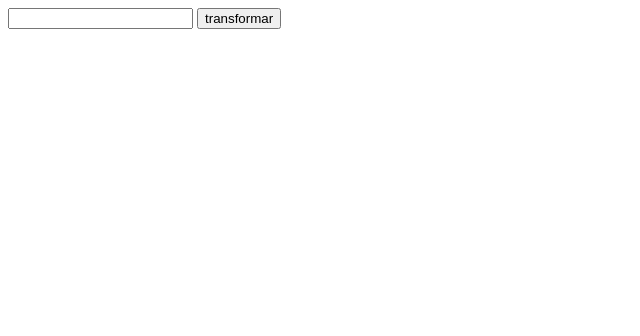
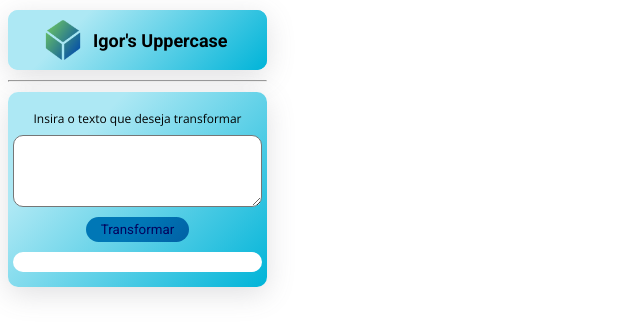
Before and after one commit to ipcm27/Extens-oGoogle, a browser extension: page index.html in a window 1280 px wide. Shown: the whole page, without its empty margins (0-640 px from the left). Drawn offline with nearby package versions, Linux system fonts and the light colour scheme.

Commit message:
adicionando estilos e funcionalidades ao projeto

```diff
--- a/index.html
+++ b/index.html
@@ -2,10 +2,32 @@
 <html lang="en">
   <head>
     <title>Caixa Alta</title>
+    <script src="script.js"></script>
+    <link rel="stylesheet" href="style.css" />
   </head>
   <body>
-    <input id="text" type="text" />
-    <button id="btn">transformar</button>
-    <div id="result"></div>
+    <header class="main-container">
+      <div class="header-container">
+        <img
+          src="/assets/igors-upper-transparent.png"
+          alt="logo"
+          class="logo"
+        />
+        <h1 class="title">Igor's Uppercase</h1>
+      </div>
+    </header>
+    <hr />
+
+    <div class="main-container padding-25">
+      <h1 class="instruction-title">Insira o texto que deseja transformar</h1>
+      <div class="container body-body">
+        <!-- <input id="input-text" type="text" /> -->
+        <textarea id="input-text" name="text" rows="4" cols="10" wrap="soft">
+        </textarea>
+        <button id="btn">Transformar</button>
+
+        <div id="result"></div>
+      </div>
+    </div>
   </body>
 </html>
--- a/script.js
+++ b/script.js
@@ -0,0 +1,10 @@
+document.addEventListener("DOMContentLoaded", function() {
+  document.querySelector("#btn").addEventListener("click", function() {
+    let text = document.querySelector("#input-text").value;
+    document.querySelector("#result").innerHTML = upper(text);
+  });
+
+  function upper(text) {
+    return text.toUpperCase();
+  }
+});
--- /dev/null
+++ b/style.css
@@ -0,0 +1,112 @@
+@import url("https://fonts.googleapis.com/css2?family=Open+Sans:wght@300;400;500;600&family=Roboto:wght@100;300;400;500;700&display=swap");
+* {
+  font-family: "Roboto", sans-serif;
+
+  box-sizing: border-box;
+}
+
+html {
+  width: 275px;
+}
+
+/* header */
+
+.header-container {
+  display: flex;
+  flex-direction: row;
+  align-items: center;
+  justify-content: flex-start;
+  background-image: linear-gradient(315deg, #00b4d8 0%, #ade8f4 74%);
+  border-radius: 10px;
+  margin: 10px 0px 10px 0px;
+  width: inherit;
+  padding: 0px 25px;
+}
+
+.logo {
+  width: 40px;
+  height: 40px;
+  margin: 10px;
+}
+
+.title {
+  font-size: 18px;
+  margin-top: 10px;
+  margin-bottom: 10px;
+}
+
+/* Body */
+
+hr {
+  margin: 0px;
+}
+
+.main-container {
+  margin: 30px;
+  background-image: linear-gradient(315deg, #00b4d8 0%, #ade8f4 74%);
+  box-shadow: rgba(100, 100, 111, 0.2) 0px 7px 29px 0px;
+  border-radius: 10px;
+  margin: 10px 0px 10px 0px;
+  width: 100%;
+}
+
+.padding-25 {
+  padding: 10px 5px 15px 5px;
+}
+
+.instruction-title {
+  font-family: "Open Sans", sans-serif;
+  text-align: center;
+  font-size: 12px;
+  font-weight: 300;
+  width: 100%;
+}
+
+/* Body body */
+.body-body {
+  display: flex;
+  flex-direction: column;
+  align-items: center;
+  justify-content: center;
+}
+
+#input-text {
+  border-radius: 10px;
+  border-width: 1px;
+  padding: 5px 15px;
+  width: 100%;
+  word-wrap: break-word;
+}
+
+#btn {
+  margin: 10px;
+  display: flex;
+  align-items: center;
+  justify-content: center;
+  padding: 5px 15px;
+  border-radius: 10px;
+  outline: none;
+  border-radius: 50px;
+  cursor: pointer;
+  border: none;
+  color: #03045e;
+
+  background-image: linear-gradient(315deg, #023e8a 0%, #0077b6 74%);
+  background-size: 200% 100%;
+  background-position: left;
+  background-repeat: no-repeat;
+  transition: 500ms;
+}
+
+#btn:hover {
+  background-color: #0096c7;
+  color: white;
+}
+
+#result {
+  padding: 10px 30px;
+  background-color: white;
+  border-radius: 10px;
+  word-wrap: break-word;
+  width: 100%;
+}
```
Also changed, not shown: assets/igors-upper-transparent.png (added), assets/igors-upper.png (added), manifest.json.
